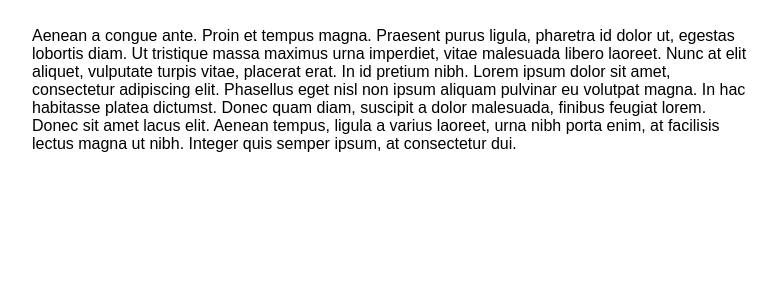
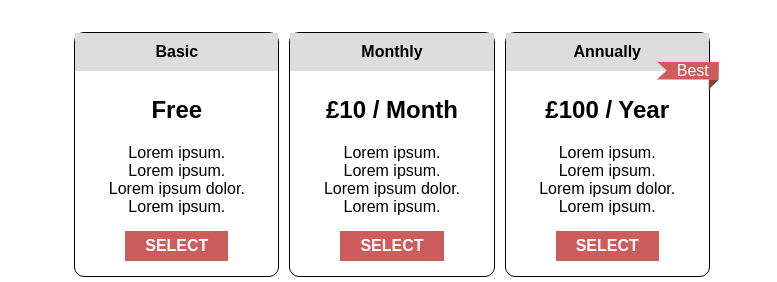
Before and after one commit to John-CSM-Tate/freecodecamp-landing-page-project, a plain HTML site: page index.html in a window 1280 px wide. Shown: the part 837-1119 px from the top of the page, without its empty margins (248-1025 px from the left). Before the commit the page ends 990 px from the top, so only its background shows below. Drawn offline with Linux system fonts and the light colour scheme.

Commit message:
Added Prices Section

```diff
--- a/index.html
+++ b/index.html
@@ -70,38 +70,43 @@
                 </div>
             </section>
             <section id="prices">
-                <p>
-                    Aenean a congue ante. Proin et tempus magna. Praesent purus ligula,
-                    pharetra id dolor ut, egestas lobortis diam. Ut tristique massa
-                    maximus urna imperdiet, vitae malesuada libero laoreet. Nunc at
-                    elit aliquet, vulputate turpis vitae, placerat erat. In id pretium
-                    nibh. Lorem ipsum dolor sit amet, consectetur adipiscing elit.
-                    Phasellus eget nisl non ipsum aliquam pulvinar eu volutpat magna.
-                    In hac habitasse platea dictumst. Donec quam diam, suscipit a dolor
-                    malesuada, finibus feugiat lorem. Donec sit amet lacus elit. Aenean
-                    tempus, ligula a varius laoreet, urna nibh porta enim, at facilisis
-                    lectus magna ut nibh. Integer quis semper ipsum, at consectetur dui.
-                </p>
+                <div class="price-card">
+                    <div class="card-title">Basic</div>
+                    <h2>Free</h2>
+                    <ul>
+                        <li>Lorem ipsum.</li>
+                        <li>Lorem ipsum.</li>
+                        <li>Lorem ipsum dolor.</li>
+                        <li>Lorem ipsum.</li>
+                    </ul>
+                    <button class="btn">Select</button>
+                </div>
+                <div class="price-card">
+                    <div class="card-title">Monthly</div>
+                    <h2>£10 / Month</h2>
+                    <ul>
+                        <li>Lorem ipsum.</li>
+                        <li>Lorem ipsum.</li>
+                        <li>Lorem ipsum dolor.</li>
+                        <li>Lorem ipsum.</li>
+                    </ul>
+                    <button class="btn">Select</button>
+                </div>
+                <div class="price-card">
+
+                    <div class="card-title">Annually</div>
+                    <div class="special-ribbon">Best</div>
+                    <h2>£100 / Year</h2>
+                    <ul>
+                        <li>Lorem ipsum.</li>
+                        <li>Lorem ipsum.</li>
+                        <li>Lorem ipsum dolor.</li>
+                        <li>Lorem ipsum.</li>
+                    </ul>
+                    <button class="btn">Select</button>
+                </div>
             </section>
         </main>
     </div>
 </body>
 </html>
-
-<!--
-
-TODO: You should have a video or iframe element with an id of video.
-TODO: Your #video should have a src attribute.
-TODO: You should have a form element with an id of form.
-TODO: You should have an input element with an id of email.
-TODO: Your #email should be a descendant of the #form.
-TODO: Your #email should have the placeholder attribute with placeholder text.
-TODO: Your #email should use HTML5 validation by setting its type to email.
-TODO: You should have an input element with an id of submit.
-TODO: Your #submit should be a descendant of the #form.
-TODO: Your #submit should have a type of submit.
-TODO: Your #form should have an action attribute of https://www.freecodecamp.com/email-submit.
-TODO: Your #email should have a name attribute of email.
-TODO: Your #nav-bar should always be at the top of the viewport.
-TODO: Your Product Landing Page should use at least one media query.
-TODO: Your Product Landing Page should use CSS Flexbox at least once. -->
--- a/styles.css
+++ b/styles.css
@@ -199,3 +199,76 @@ main {
     height: 100%;
     border: none;
 }
+
+/* price */
+
+#prices {
+    display: flex;
+    justify-content: center;
+    margin: auto;
+    width: 100%;
+    max-width: 95%
+}
+
+.price-card {
+    position: relative;
+    border: 1px solid black;
+    border-radius: 10px;
+    margin: 5px;
+    text-align: center;
+    width: 30%;
+}
+
+.special-ribbon {
+    --fold: 10px;
+    --arrow: 10px;
+
+    position: absolute;
+    inset: 29px calc(-1 * var(--fold)) auto auto;
+    padding: 0 10px var(--fold) calc(10px + var(--arrow));
+    clip-path: polygon(0 0,100% 0,100% calc(100% - var(--fold)),calc(100% - var(--fold)) 100%,
+                calc(100% - var(--fold)) calc(100% - var(--fold)),0 calc(100% - var(--fold)),
+                var(--arrow) calc(50% - var(--fold)/2));
+
+    background: var(--button-bg);
+    color: var(--button-text);
+    box-shadow: 0 calc(-1*var(--fold)) 0 inset #0005;
+}
+
+.card-title{
+    background-color: var(--header-bg);
+    padding: 10px 0;
+    font-weight: 700;
+    margin-bottom: 5px;
+}
+
+.price-card h2 {
+    padding: 20px;
+}
+
+.price-card ul {
+    list-style: none;
+}
+
+.price-card .btn {
+    background-color: var(--button-bg);
+    color: var(--button-text);
+    height: 30px;
+    font-size: 1rem;
+    font-weight: 800;
+    padding: 0 20px;
+    text-transform: uppercase;
+    margin: 15px;
+    border: none;
+}
+
+@media screen and (max-width: 400px) {
+    #prices {
+        flex-direction: column;
+        align-items: center;
+    }
+
+    .price-card {
+        width: 60%;
+    }
+}
```
